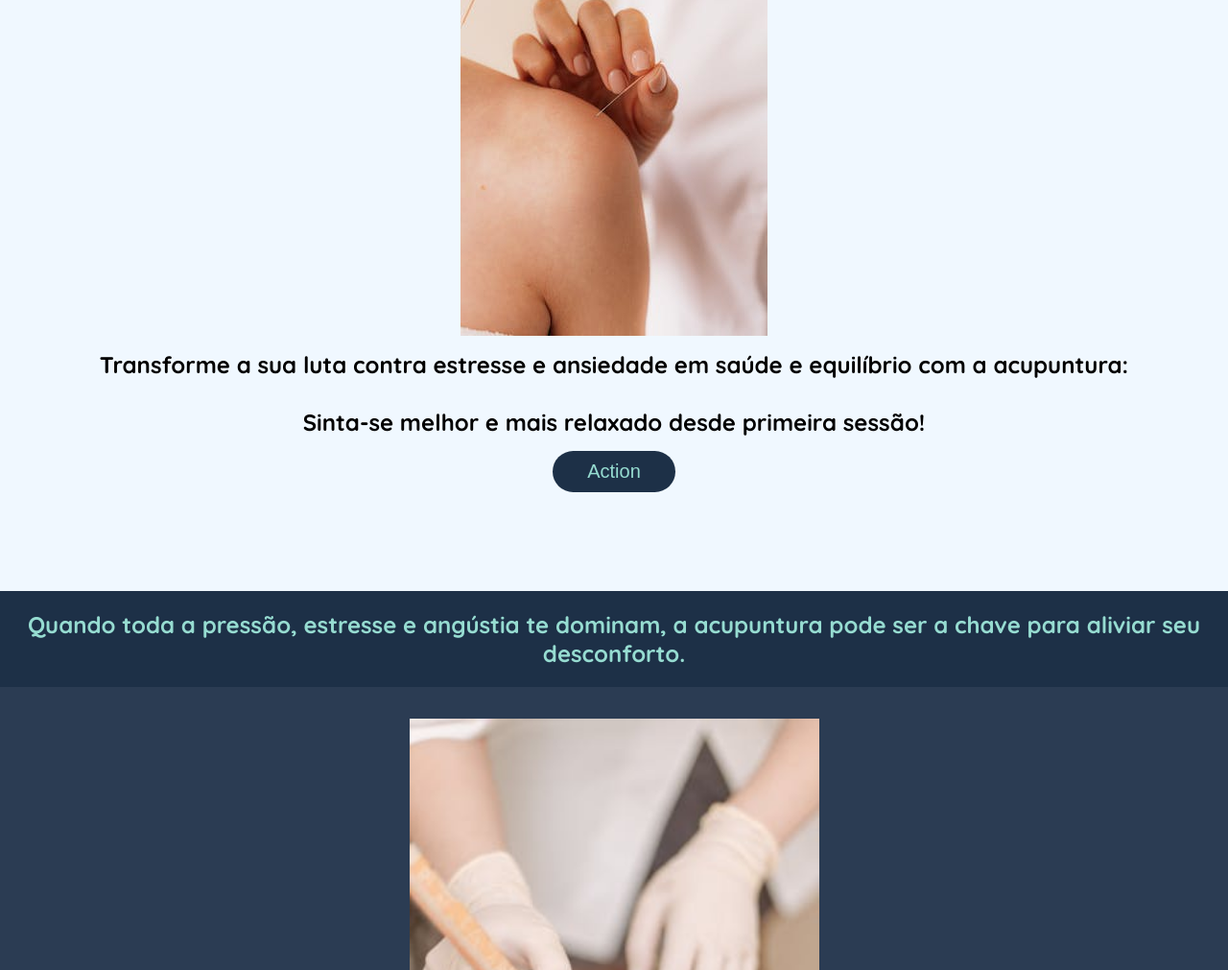
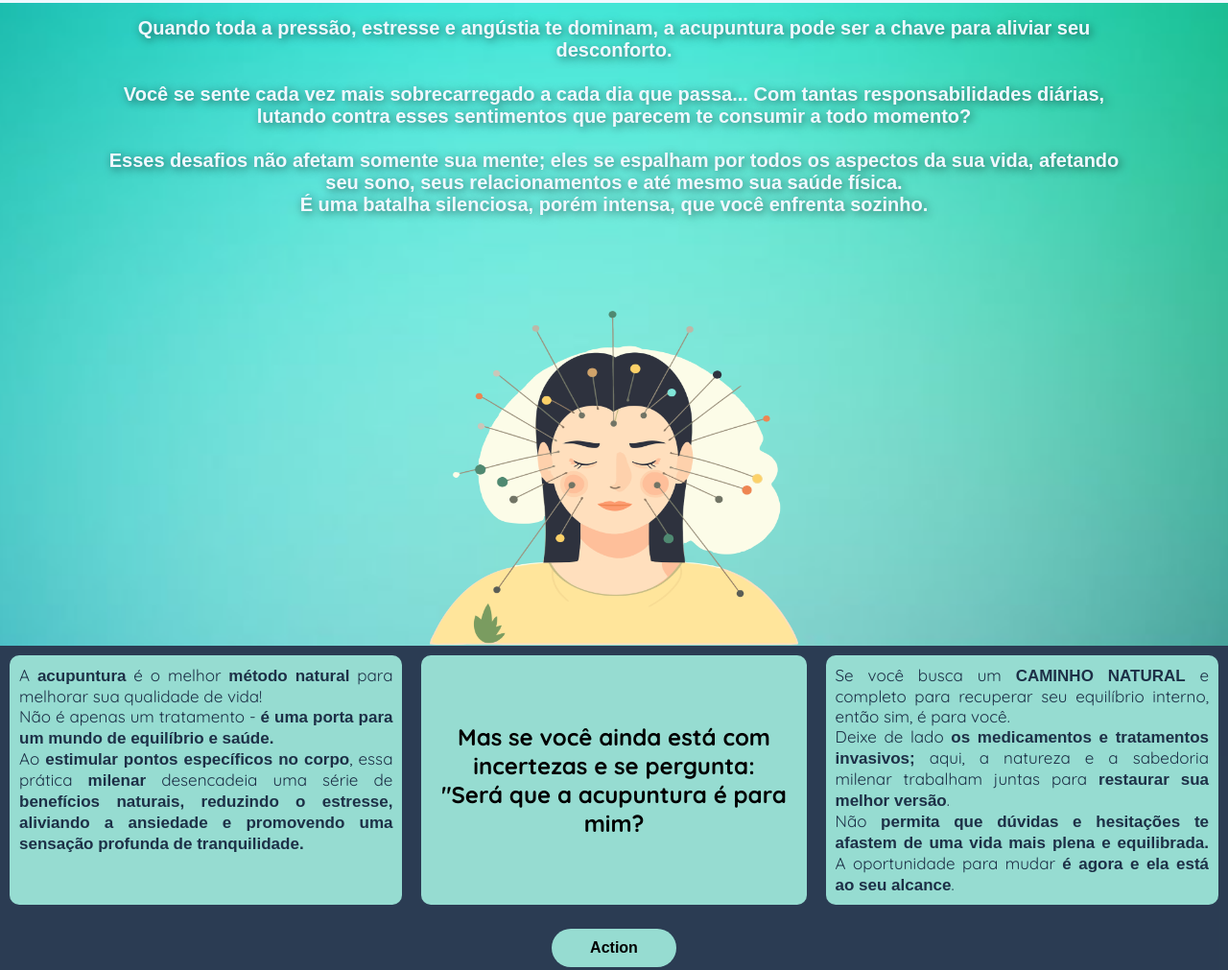
Before and after one commit to Marcos-Pinheiro-Silva/PROJETO, a plain HTML site: page index.html in a window 1280 px wide. Shown: the part 737-1748 px from the top of the page at 96% size. Drawn offline with nearby package versions, Linux system fonts and the light colour scheme.

Commit message:
atualização
2

```diff
--- a/estilos/media-query.css
+++ b/estilos/media-query.css
@@ -264,3 +264,175 @@ Grandes telas: acima de 1200
             display: block;
         }
 }
+@media screen and (min-width:1200px){
+    #logo{
+        background-color: var(--cor2);
+    }
+    #burguer {
+        display: none;
+    }
+
+    #imgcelular {
+        display: none;
+    }
+
+    #container2 {
+        height: 650px;
+        width: 97.9vw;
+        margin-top: 0px;
+
+    }
+
+
+    #container2 > picture {
+        display: flex;
+        margin: auto;
+        height: 100%;
+        width: 44%;
+        float: right;
+        border-radius: 50%;
+
+    }
+
+    #box-action{
+        border-top-right-radius: 20px;
+        height: 100%;
+    }
+
+    #container2 h2 {
+        display: flex;
+        flex-direction: column;
+        align-items: center;
+        float:left ;
+        height: 60%;
+        width: 56%;
+        margin-top: 142px;
+        text-align: left;
+        background-color: var(--cor2);
+        border-bottom-right-radius: 20px;
+    }
+
+     #box-action > p {
+        background-color: var(--cor2);
+        text-align: left;
+        text-align: center;
+        margin-top: 20px;
+        border-radius: 50px;
+        color: var(--cor1);
+    }
+
+
+    #bottom-action {
+        display: none;
+    }
+    #bottom-actionh2{
+        height: 30px;
+        border-radius: 10px;
+        padding: 10px;
+        width: 25%;
+        background-color:var(--cor1);
+    }
+    #bottom-actionh2 a {
+        color: var(--cor2);
+    }
+    #bottom-actionh2:hover {
+        background-color: var(--cor1);
+        color: var( --cor2);
+        border-radius: 10px;
+        box-shadow: 0px 0px 20px aliceblue;
+    }
+
+    section h1 {
+        display: none;
+    }
+
+
+    #imagem3 {
+        background-image: none;
+    }
+
+    #imagem3 {
+        position: relative;
+        background-image: url(../IMAGENS/bg1.png);
+        background-position: center center;
+        background-size: cover;
+        height: 670px;
+        width: 100%;
+        box-sizing: 0;
+        margin: 0px;
+        }
+
+    #imagem3 h1 {
+        display: block;
+        text-align: center;
+        padding-top: 15px;
+        padding-right: 100px;
+        padding-left: 100px;
+        color: aliceblue;
+        text-shadow: 2px 2px 10px rgba(0, 0, 0, 0.555);
+        font-size: 20px;
+    }
+    #imagem3 img {
+        display: block;
+        position: absolute;
+        top: 50%;
+        left: 50%;
+        transform: translate(-50%, -4%);
+        height: 52%;
+        width: 30%;
+    }
+
+    section p {
+        margin-right:53px ;
+        margin-left:53px ;
+        font-family: "Quicksand", sans-serif;
+    }
+
+    #imagem4, #imagem5 {
+        display: none;
+    }
+    #sectionp2 {
+        display: none;
+    }
+
+    .apagar {
+        display: none;
+    }
+
+    #bottom-action2  {
+        display: none;
+        margin-top: 15px;
+    }
+    #coluna3 {
+        display: flex;
+    }
+    #coluna3 p {
+        margin: 10px;
+        padding: 0px;
+        width: 50vw;
+        padding: 10px;
+        border-radius: 10px;
+        background-color: var(--cor1);
+        color: var(--cor2);
+        font-family: "Quicksand", sans-serif;
+        font-size: 17px;
+        text-align: justify;
+    }
+    #title-f {
+        display: flex;
+        align-items: center;
+        margin: 10px;
+        padding: 10px;
+        border-radius: 10px;
+    }
+    #bottom-action1{
+        display: none;
+    }
+    #bottom-action2 {
+        display: block;
+    }
+    #h11{
+        padding: 20px;
+        font-size: 1.5em;
+    }
+}
--- a/index.html
+++ b/index.html
@@ -67,7 +67,7 @@
 
             </h2>
 
-            <div id="bottom-action">
+            <div id="bottom-action" class="bottom2">
                 <a href="#">Action</a>
             </div>
 
--- a/style.css
+++ b/style.css
@@ -73,10 +73,11 @@ i#burguer:hover{
 
 
 /*-----------------------------------------------------------*/
-
 #container > img {
     height: 480px;
     width: 100%;
+    aspect-ratio: 3/4;
+
 
 }
 
@@ -211,11 +212,13 @@ section {
     height: 80vh;
 }
  section p {
+    display: block;
     padding: 20px;
     font-family: "Quicksand", sans-serif;
     color: var(--cor1);
     background-color:#1d304700;
     text-align: justify;
+    margin: auto;
 
 }
 
@@ -227,10 +230,35 @@ section {
     background-position: center center;
     background-size: contain;
     background-repeat: no-repeat;
-    margin-top: 33px;
     height: 80vh;
 }
 
+#bottom-action1{
+    display: flex;
+    margin: auto;
+    background-color: var(--cor1);
+    height: 40px;
+    width: 130px;
+    border-radius: 50px;
+}
+#bottom-action1:hover {
+    background-color: var(--cor1);
+    color: var( --cor2);
+    border-radius: 20px;
+    box-shadow: 0px 0px 20px aliceblue;
+}
+
+#bottom-action1 a {
+    display: flex;
+    flex-direction: row;
+    justify-content: center;
+    align-items: center;
+    text-decoration: none;
+    color: rgb(0, 0, 0);
+    height: 40px;
+    width: 100%;
+    font-weight: bolder;
+}
 #bottom-action2 {
     display: flex;
     margin: auto;
@@ -242,9 +270,9 @@ section {
 
 #bottom-action2 :hover {
     background-color: var(--cor1);
-        color: var( --cor2);
-        border-radius: 20px;
-        box-shadow: 0px 0px 20px aliceblue;
+    color: var( --cor2);
+    border-radius: 20px;
+    box-shadow: 0px 0px 20px aliceblue;
 
 }
 
@@ -280,3 +308,6 @@ section {
 #box-action {
     margin-top: -60px;
 }
+.apagar{
+    text-align: center;
+}
```
Also changed, not shown: IMAGENS/Captura de tela 2024-03-24 224029.png (deleted), IMAGENS/Sem título.png (added), IMAGENS/acupuncture-1200.svg (added), IMAGENS/img tablet.jpg (deleted), IMAGENS/primeiraimg1200.jpg (deleted).
